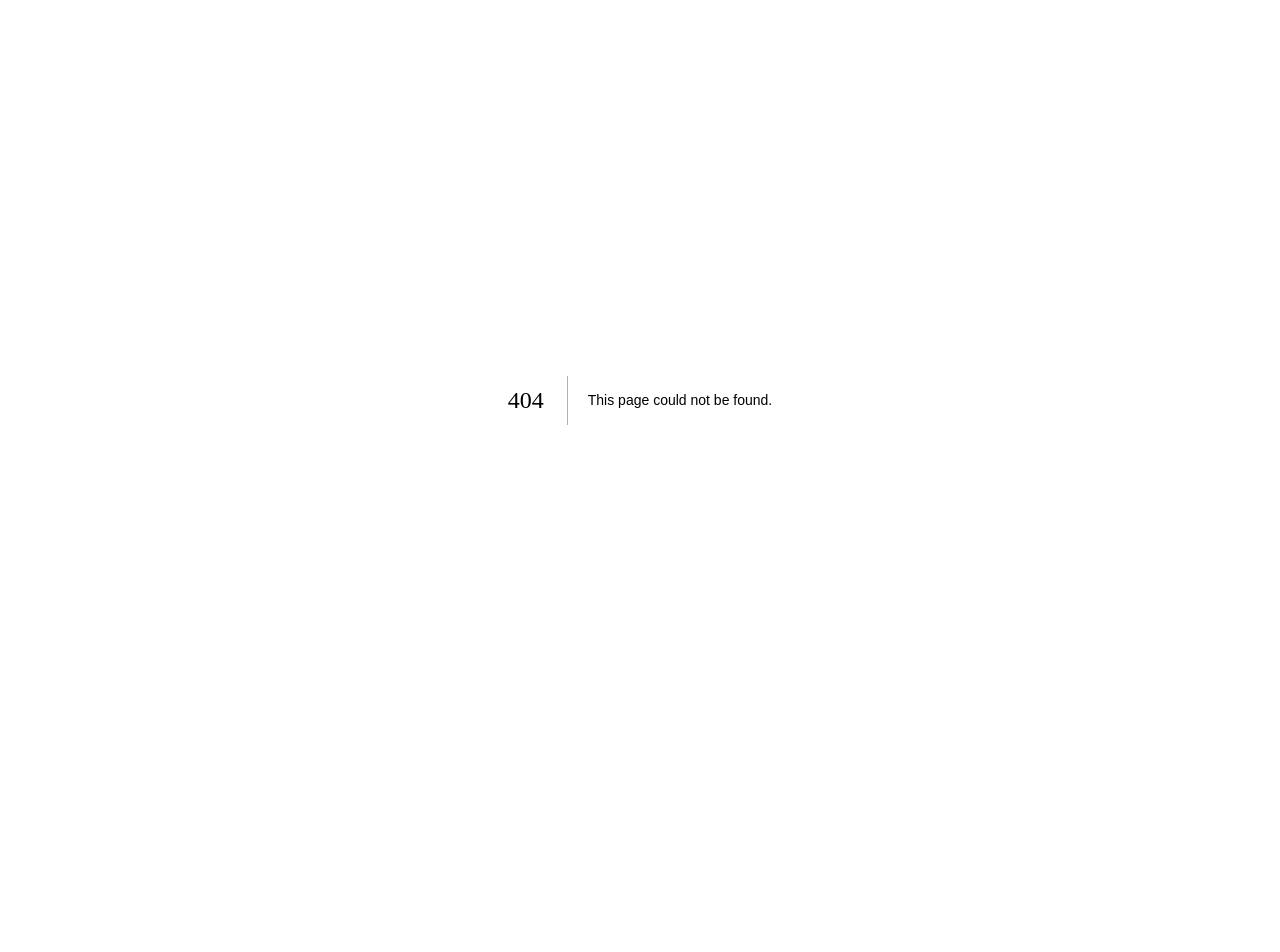
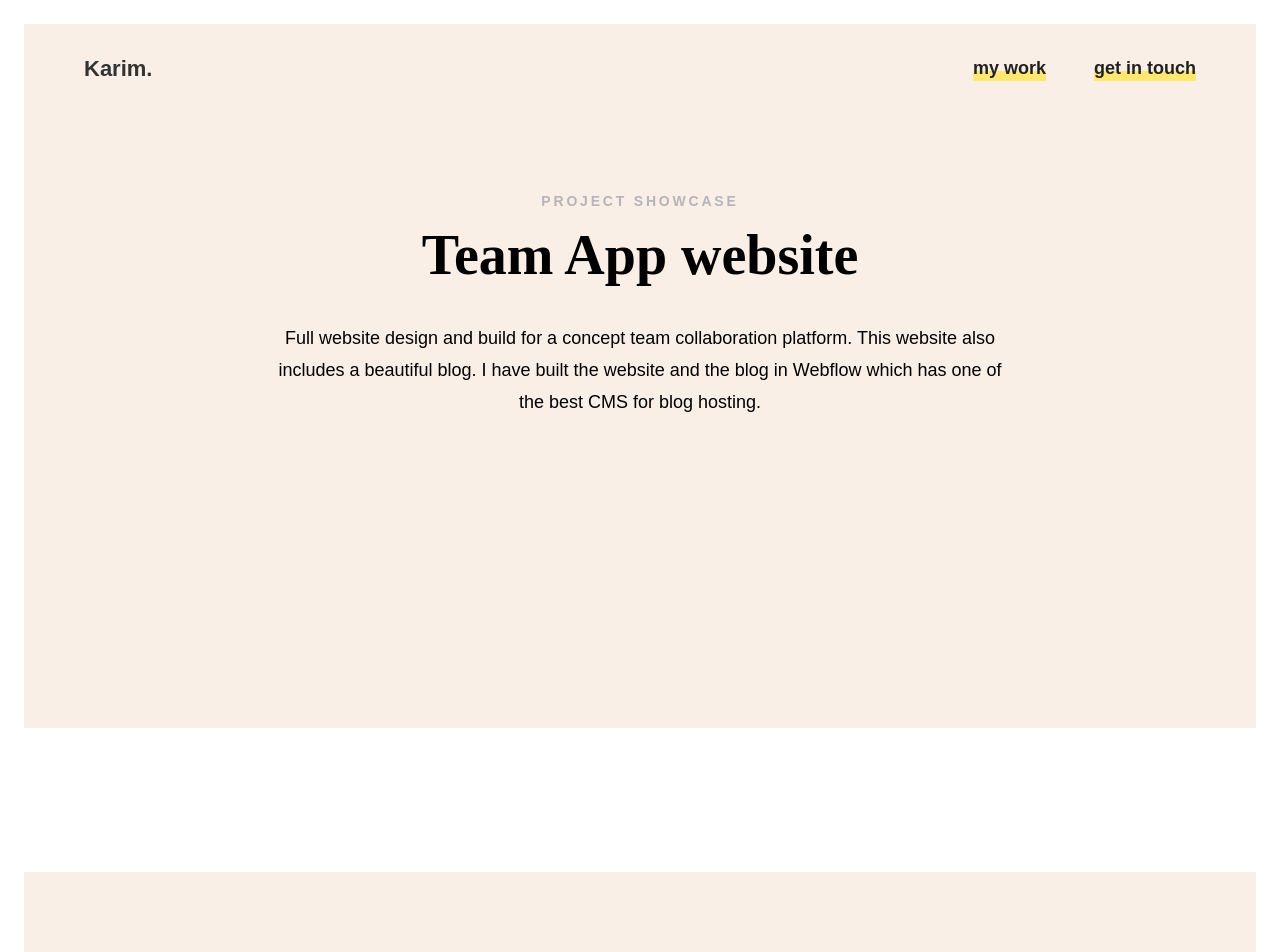
Before and after one commit to chiefkarim/portfolio-2, a Next.js app in the folder portfolio/: page /project/chat-app in a window 1280 px wide. Before the commit this address had no page. Shown: the top 952 px of the page. Before the commit the page ends 800 px from the top, so only its background shows below. Built offline with nearby package versions, Linux system fonts and the light colour scheme; no server answers; what tailwindcss-3d would draw is missing.

Commit message:
add preview image retrieving from github

```diff
--- /dev/null
+++ b/portfolio/src/app/project/[project]/page.tsx
@@ -0,0 +1,121 @@
+import GetRepoInfos from "@/components/GetRepoInfo";
+
+export default async function Page(context: any) {
+  console.log("props", context.params);
+  const repoName: string = context.params.project;
+  const repoInfos = await GetRepoInfos({ repoName: repoName ,branch:"development-karim"});
+  return (
+    <>
+      <main>
+        <div
+          data-collapse="tiny"
+          data-animation="default"
+          data-duration="400"
+          data-easing="ease"
+          data-easing2="ease"
+          role="banner"
+          className="navbar w-nav"
+        >
+          <div className="container w-container">
+            <a href="/" className="brand w-nav-brand">
+              <div className="logo">Karim.</div>
+            </a>
+            <nav role="navigation" className="nav-menu w-nav-menu">
+              <a href="/#Portfolio" className="nav-link yellow-link w-nav-link">
+                my work
+              </a>
+              <a
+                href="mailto:hello@email.com"
+                className="nav-link yellow-link w-nav-link"
+              >
+                get in touch
+              </a>
+            </nav>
+            <div className="menu-button w-nav-button">
+              <div className="w-icon-nav-menu"></div>
+            </div>
+          </div>
+        </div>
+        <div className="header">
+          <div className="header-wrapper">
+            <div
+              data-w-id="9768578e-f967-712e-9acc-5bd5bb5e7a7f"
+              //    style="-webkit-transform:translate3d(0, 60PX, 0) scale3d(1, 1, 1) rotateX(0) rotateY(0) rotateZ(0) skew(0, 0);-moz-transform:translate3d(0, 60PX, 0) scale3d(1, 1, 1) rotateX(0) rotateY(0) rotateZ(0) skew(0, 0);-ms-transform:translate3d(0, 60PX, 0) scale3d(1, 1, 1) rotateX(0) rotateY(0) rotateZ(0) skew(0, 0);transform:translate3d(0, 60PX, 0) scale3d(1, 1, 1) rotateX(0) rotateY(0) rotateZ(0) skew(0, 0);opacity:0"
+              className="container center"
+            >
+              <h4>project showcase</h4>
+              <h1>Team App website</h1>
+              <p className="header-paragraph">
+                Full website design and build for a concept team collaboration
+                platform. This website also includes a beautiful blog. I have
+                built the website and the blog in Webflow which has one of the
+                best CMS for blog hosting.
+              </p>
+              {repoInfos?.previewLink ? (
+                <a
+                  href={repoInfos.previewLink}
+                  target="_blank"
+                  className="live-site-link yellow-link"
+                >
+                  visit live site →
+                </a>
+              ) : null}
+            </div>
+          </div>
+        </div>
+        <div className="section">
+          <div className="screen-container">
+            {repoInfos?.previewImage ? (
+              <img
+                alt="A screenshot of web page"
+                //  style="-webkit-transform:translate3d(0, 60PX, 0) scale3d(1, 1, 1) rotateX(0) rotateY(0) rotateZ(0) skew(0, 0);-moz-transform:translate3d(0, 60PX, 0) scale3d(1, 1, 1) rotateX(0) rotateY(0) rotateZ(0) skew(0, 0);-ms-transform:translate3d(0, 60PX, 0) scale3d(1, 1, 1) rotateX(0) rotateY(0) rotateZ(0) skew(0, 0);transform:translate3d(0, 60PX, 0) scale3d(1, 1, 1) rotateX(0) rotateY(0) rotateZ(0) skew(0, 0);opacity:0"
+                src={repoInfos.previewImage}
+                className="screen-image"
+              />
+            ) : null}
+          </div>
+        </div>
+        <div className="footer">
+          <div className="container">
+            <div className="want-to-work">
+              <div
+                data-w-id="4ba57714-af69-1729-2daa-1a97f3884cc6"
+                className="left-column opacity-0"
+              >
+                <h1 className="hero-heading">Want to</h1>
+                <div
+                  data-w-id="4ba57714-af69-1729-2daa-1a97f3884cc9"
+                  className="highlight-box"
+                >
+                  <div
+                    //style="-webkit-transform:translate3d(0, 0, 0) scale3d(0, 1, 1) rotateX(0) rotateY(0) rotateZ(0) skew(0, 0);-moz-transform:translate3d(0, 0, 0) scale3d(0, 1, 1) rotateX(0) rotateY(0) rotateZ(0) skew(0, 0);-ms-transform:translate3d(0, 0, 0) scale3d(0, 1, 1) rotateX(0) rotateY(0) rotateZ(0) skew(0, 0);transform:translate3d(0, 0, 0) scale3d(0, 1, 1) rotateX(0) rotateY(0) rotateZ(0) skew(0, 0)"
+                    className="highlight"
+                  ></div>
+                  <h1 className="hero-heading">work?</h1>
+                </div>
+              </div>
+              <div
+                data-w-id="4ba57714-af69-1729-2daa-1a97f3884ccd"
+                className="right-column opacity-0"
+              >
+                <p>
+                  If you need a modern and powerful website for your business,
+                  startup or yourself, I am available for work. You can email me
+                  directly at{" "}
+                  <a
+                    href="mailto:contact@karimmenna.com"
+                    className="yellow-link"
+                  >
+                    contact@karimmenna.com
+                  </a>
+                </p>
+              </div>
+            </div>
+            <div className="copyright">© All rights reserved – YOUR NAME</div>
+          </div>
+        </div>
+        <div className="_24px"></div>
+      </main>
+    </>
+  );
+}
--- /dev/null
+++ b/portfolio/src/components/GetAllRepos.ts
@@ -0,0 +1,28 @@
+//gets list of public Github repositories for a specific user
+
+export default async function GetAllRepos() {
+    const GITHUB_ACCESS_TOKEN = process.env.GITHUB_ACCESS_TOKEN
+    const username = process.env.GITHUB_USERNAME
+    if (!username) {
+        throw new Error(`please enter Github username`);
+    }
+    return fetch(`https://api.github.com/users/${username}/repos?per_page=100`, {headers: {
+        Authorization: `Bearer ${GITHUB_ACCESS_TOKEN}`
+      }} )
+        .then((response) => {
+            if (!response.ok) {
+                throw new Error(
+                    `Failed to fetch README: ${response.status} ${response.statusText}`
+                );
+            }
+            return response.json();
+        })
+        .then((data) => {
+            return data
+        })
+        .catch((error) => {
+            console.error(error);
+        });
+
+    return
+}
--- a/portfolio/src/components/getData.tsx
+++ b/portfolio/src/components/GetRepoInfo.ts
@@ -5,30 +5,41 @@ live preveiw: https://subdomain.host.domain/path
 or
 [live preveiw](https://subdomain.host.domain/path)
 if you have your read me in a different branch pass it in the parameters
+pass in the branch name if the README file is not on the main branch
+make sure the readme file is named README.md (case sensitive)
 
 */
 
-export default async function getData({
+export default async function GetRepoInfos({
   repoName,
-  username,
   branch,
 }: {
   repoName: string;
-  username: string;
   branch?: string;
 }) {
+  const GITHUB_ACCESS_TOKEN = process.env.GITHUB_ACCESS_TOKEN
+  const username = process.env.GITHUB_USERNAME
+  let branchName ="main"
+  if(branch){
+    branchName = branch
+  }
+  console.log("username", username, repoName)
   let apiUrl = "";
   apiUrl = `https://api.github.com/repos/${username}/${repoName}/contents`;
   if (branch) {
-    apiUrl = apiUrl + `/README.md?ref=${branch}`;
+    apiUrl = apiUrl + `/README.md?ref=${branchName}`;
   } else {
-    apiUrl = apiUrl + "/README.md?ref=main";
+    apiUrl = apiUrl + `/README.md?ref=${branchName}`;
   }
 
   if (!repoName || !username) {
     throw new Error(`please enter repository name and username`);
   }
-  return fetch(apiUrl, { cache: "no-store" })
+  return fetch(apiUrl, {
+    headers: {
+      Authorization: `Bearer ${GITHUB_ACCESS_TOKEN}`
+    }, cache: "no-store"
+  })
     .then((response) => {
       if (!response.ok) {
         throw new Error(
@@ -40,24 +51,37 @@ export default async function getData({
     .then((data) => {
       // Decode the content from base64
       const decodedContent = atob(data.content);
+      const result: any = {}
       //getting the livePREVIEW LINK
       if (decodedContent && typeof decodedContent === "string") {
-        console.log("content", decodedContent);
+
         //getting live preview link
         const keyword = "live preview";
         const urlPattern = new RegExp(
           `(?:\\[${keyword}\\]\\((https?://\\S+)\\)|${keyword}\\s*:\\s*(https?://\\S+))`,
           "i"
         );
-
-        const match = urlPattern.exec(decodedContent);
+        let match = urlPattern.exec(decodedContent);
         if (match) {
           console.log("live preview: ", match[1] ? match[1] : match[2]);
+          result.previewLink = match[1] ? match[1] : match[2]
+
+
         } else {
           console.error("no live preview found");
         }
+        console.log(decodedContent)
+        //getting preview image
+        const imagePattern = /!\[preview image\s*\]\(([^)]+)\)/;
+        match = imagePattern.exec(decodedContent)
+        if (match) {
+          console.log("preview  image:s ", match[1]);
+          result.previewImage = `https://raw.githubusercontent.com/${username}/${repoName}/${branchName}/${match[1]}`
+        } else {
+          console.error("no live preview image found");
+        }
+        return result
       }
-      return decodedContent;
     })
     .catch((error) => {
       console.error(error);
--- a/portfolio/src/components/Porject.tsx
+++ b/portfolio/src/components/Porject.tsx
@@ -1,13 +1,17 @@
 import Image from "next/image";
-import getData from "./getData";
+import getData from "./GetRepoInfo";
+import GetAllRepos from "./GetAllRepos";
 
 export default async function Project() {
-  const readMe = await getData({
-    repoName: "Hiring-software-engineer-frontend",
-    username: "chiefkarim",
-    branch:"development-karim"
-  });
-  // console.log("readme",readMe)
+ /* const allRepositories:any = await GetAllRepos("chiefkarim");
+  const reposInfos = []
+  for (const repo of allRepositories){
+    console.log("name:",repo.name)
+    reposInfos.push(await getData({repoName:repo.name,username:"chiefkarim"}))
+  }
+  console.log("reposInfos",reposInfos.length,reposInfos)
+  */
+
   return (
     <div role="listitem" className="w-dyn-item   ">
       <div className="project  ">
```
Also changed, not shown: portfolio/src/app/layout.tsx (+2 -8 lines), 1 other file (tests, documents, lock files or other folders).
